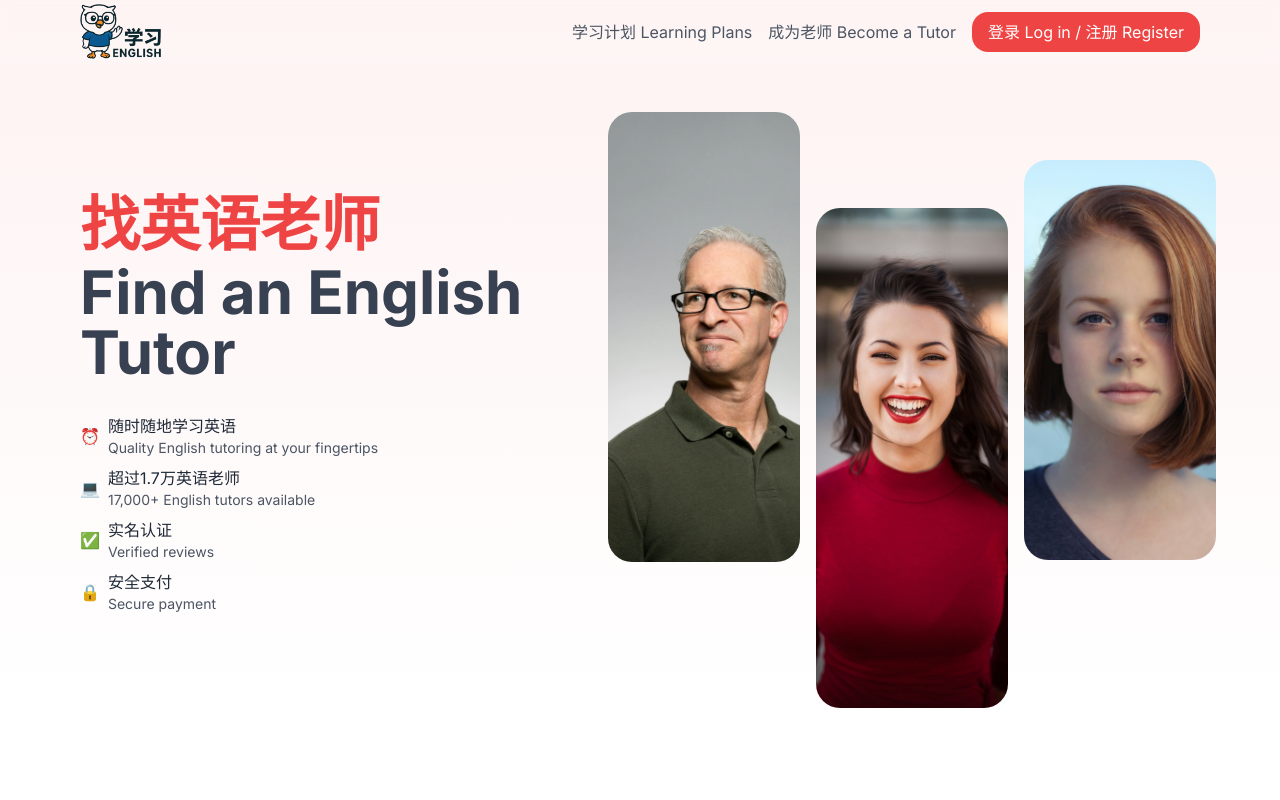
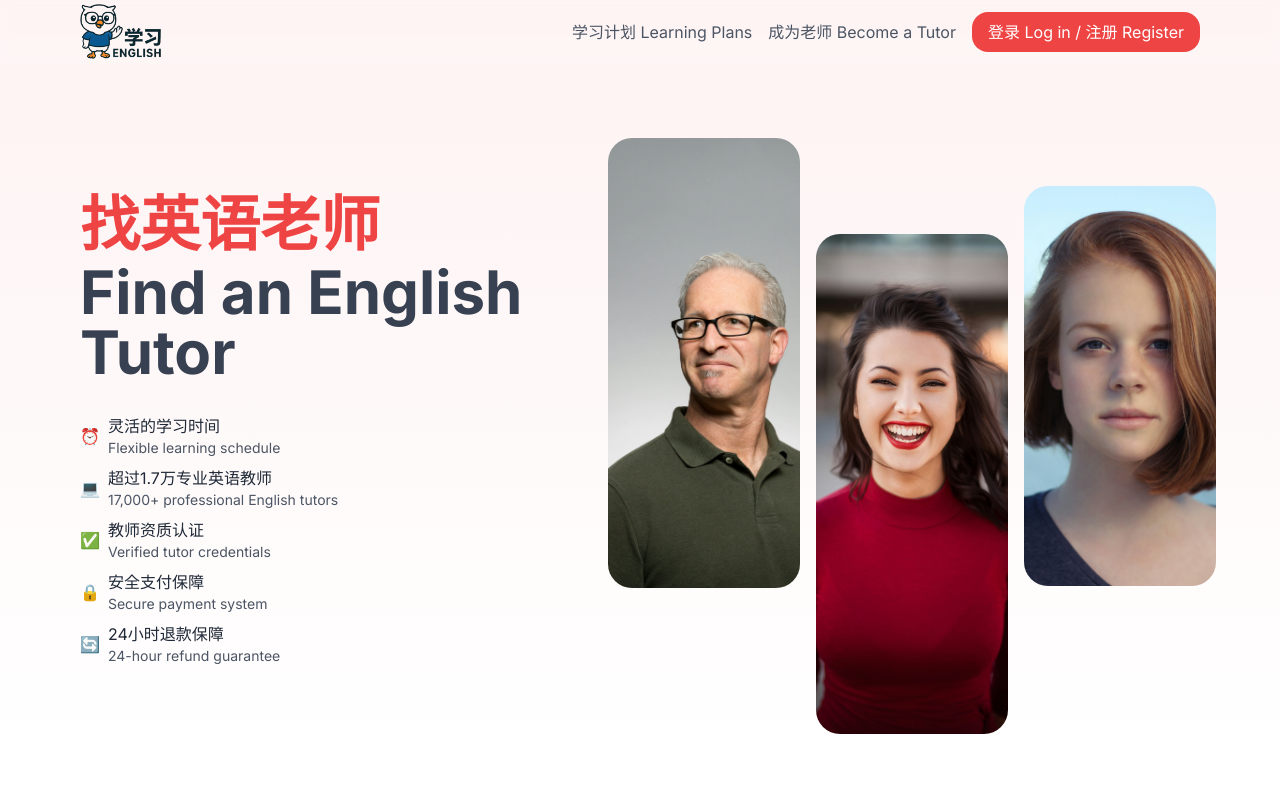
Before and after one commit to allenhark/brainminds, a React (Vite) app: page / in a window 1280 px wide. Shown: the top 800 px of the page. Built offline with nearby package versions, Linux system fonts and the light colour scheme; no server answers.

Commit message:
Updated 2

```diff
--- a/src/pages/Home.tsx
+++ b/src/pages/Home.tsx
@@ -87,29 +87,37 @@ export default function Home() {
                             <div className="flex items-center gap-2">
                                 <span className="text-red-500">⏰</span>
                                 <div>
-                                    <span className="block text-gray-800">随时随地学习英语</span>
-                                    <span className="block text-sm text-gray-600">Quality English tutoring at your fingertips</span>
+                                    <span className="block text-gray-800">灵活的学习时间</span>
+                                    <span className="block text-sm text-gray-600">Flexible learning schedule</span>
                                 </div>
                             </div>
                             <div className="flex items-center gap-2">
                                 <span className="text-red-500">💻</span>
                                 <div>
-                                    <span className="block text-gray-800">超过1.7万英语老师</span>
-                                    <span className="block text-sm text-gray-600">17,000+ English tutors available</span>
+                                    <span className="block text-gray-800">超过1.7万专业英语教师</span>
+                                    <span className="block text-sm text-gray-600">17,000+ professional English tutors</span>
                                 </div>
                             </div>
                             <div className="flex items-center gap-2">
                                 <span className="text-red-500">✅</span>
                                 <div>
-                                    <span className="block text-gray-800">实名认证</span>
-                                    <span className="block text-sm text-gray-600">Verified reviews</span>
+                                    <span className="block text-gray-800">教师资质认证</span>
+                                    <span className="block text-sm text-gray-600">Verified tutor credentials</span>
                                 </div>
                             </div>
                             <div className="flex items-center gap-2">
                                 <span className="text-red-500">🔒</span>
                                 <div>
-                                    <span className="block text-gray-800">安全支付</span>
-                                    <span className="block text-sm text-gray-600">Secure payment</span>
+                                    <span className="block text-gray-800">安全支付保障</span>
+                                    <span className="block text-sm text-gray-600">Secure payment system</span>
+                                </div>
+                            </div>
+                            {/* 24hr refund policy*/}
+                            <div className="flex items-center gap-2">
+                                <span className="text-red-500">🔄</span>
+                                <div>
+                                    <span className="block text-gray-800">24小时退款保障</span>
+                                    <span className="block text-sm text-gray-600">24-hour refund guarantee</span>
                                 </div>
                             </div>
                         </div>
```
